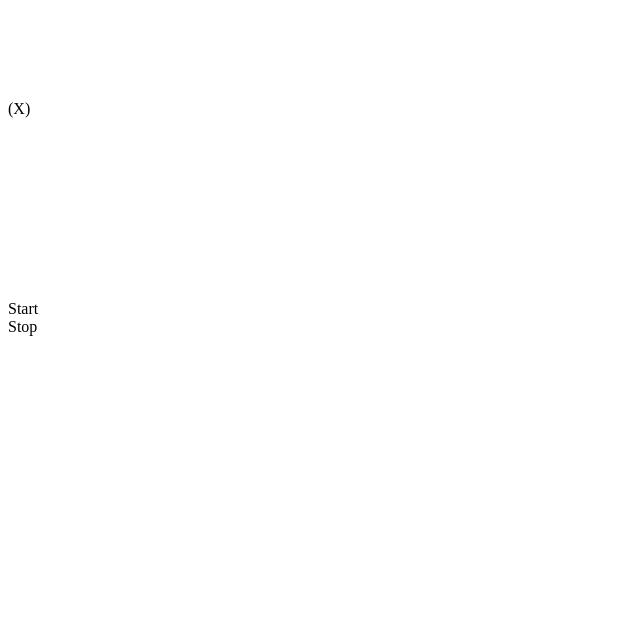
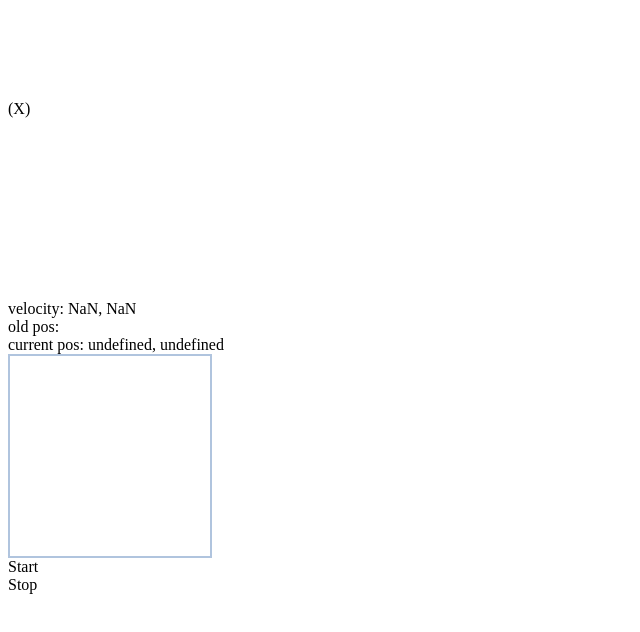
Before and after one commit to Ilink/Slippery, a plain HTML site: page index.html in a window 1280 px wide. Shown: the whole page, without its empty margins (0-640 px from the left). Drawn offline with nearby package versions, Linux system fonts and the light colour scheme.

Commit message:
mouse now grabs velocity

```diff
--- a/index.html
+++ b/index.html
@@ -4,6 +4,9 @@
 <head>
     <title>Slippery!</title>
     <script src="https://ajax.googleapis.com/ajax/libs/jquery/1.7.1/jquery.min.js"></script>
+    <script src="lib/sylvester.src.js"></script>
+    <script src="lib/numeric-1.0.2.js"></script>
+    <script src="mouse.js"></script>
     <script src="time.js"></script>
     <script src="main.js"></script>
 
@@ -14,6 +17,12 @@
     <div id="display">
         <div id="mover">(X)</div>
     </div>
+
+    <div>velocity: <span id="vel"></span></div>
+    <div>old pos: <span id="old_pos"></span></div>
+    <div>current pos: <span id="pos"></span></div>
+    <canvas id="display_canvas" width="200px" height="200px"></canvas>
+
     <div><a id="start">Start</a></div>
     <div><a id="stop">Stop</a></div>
 
--- a/main.js
+++ b/main.js
@@ -41,9 +41,17 @@ var pi = function(){
 
 $(document).ready(function(){
 
+    var screen_width = $(window).width();
+    var screen_height = $(window).height();
+
     var animation = new Animation({
         mover: "#mover"
     });
+
+    var mouse = new Mouse({
+        "selector": "#display_canvas"
+    });
+    mouse.start_measuring();
 
     var timeline = new Timeline({
         tickrate: 10,
--- /dev/null
+++ b/mouse.js
@@ -0,0 +1,67 @@
+/*
+I might just look for someone else's library to handle this stuff
+
+    - mouse velocity
+    - position
+
+And then I need to figure out how to integrate it with the timeline
+ */
+var Mouse = function(options){
+    var self = this;
+
+    var old_x, x, old_y, y, selector, replace_old_positions;
+    replace_old_positions = true;
+
+    selector = $(options.selector);
+
+    var measure_velocity = function(dt){
+        replace_old_positions = true;
+        var velocity_x = Math.abs(old_x - x) / dt;
+        var velocity_y = Math.abs(old_y - y) / dt;
+//        console.log([velocity_x, velocity_y]);
+        $('#vel').empty().append(velocity_x + ", " + velocity_y);
+        $('#pos_old').empty().append(old_x + ", " + old_y);
+        $('#pos').empty().append(x + ", " + y);
+        return [velocity_x, velocity_y];
+    }
+
+    $("#display_canvas").mousemove(function(e){
+        if(replace_old_positions){
+            x = e.offsetX;
+            y = e.offsetY;
+            old_x = x;
+            old_y = y;
+            replace_old_positions = false;
+        } else {
+            x = e.offsetX;
+            y = e.offsetY;
+        }
+
+    });
+
+    var timeline = new Timeline({
+        tickrate: 100,
+        callback: function(dt){ // render loop goes here
+            measure_velocity(dt);
+            replace_old_positions = true;
+        }
+    });
+
+    this.velocity = 0;
+
+    this.start_measuring = function(){
+        // start timeline
+        timeline.start();
+    }
+
+    this.end_measuring = function(){
+        // stop timeline
+        timeline.stop();
+    }
+
+    this.get_velocity = function(){
+
+    }
+
+
+}
--- a/style.css
+++ b/style.css
@@ -8,3 +8,7 @@
 #mover {
     position:absolute;
 }
+
+#display_canvas{
+    border:2px solid #b0c4de;
+}
```
